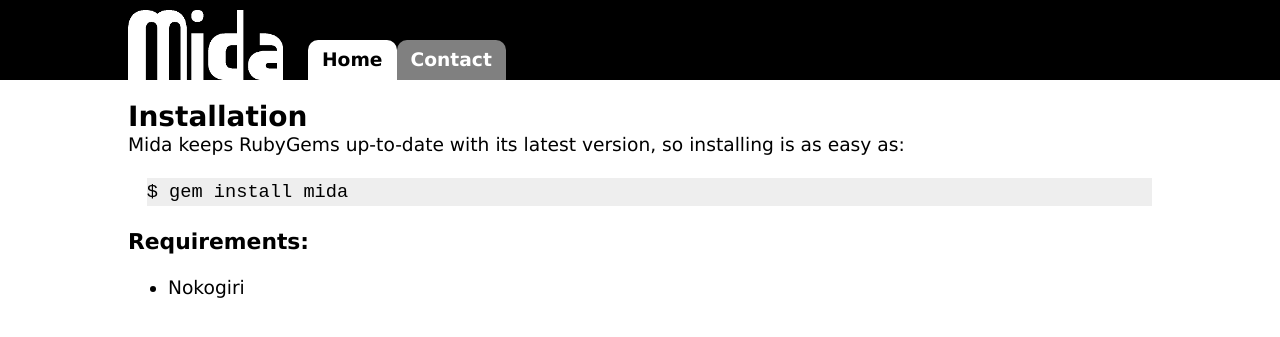
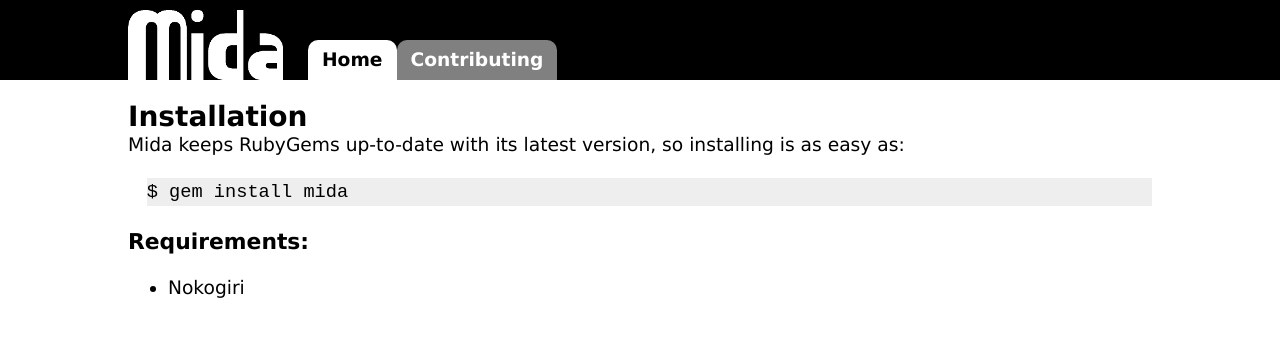
Before and after one commit to lawrencewoodman/mida, a Jekyll site: the page built from index.html, in a window 1280 px wide. Shown: the top 337 px of the page. Built offline with Jekyll 4.4.1, drawn with Linux system fonts in a browser that asks for light colours; Markdown is read by kramdown in place of the engine named in the settings.

Commit message:
Change contact to contributing and add page

```diff
--- a/_layouts/base.html
+++ b/_layouts/base.html
@@ -20,7 +20,7 @@
   <div id="topBanner">
     <div id="topBannerInner">
 
-      <img id="logo" src="images/logo.png" alt="Mida"/>
+      <img id="logo" src="/images/logo.png" alt="Mida"/>
       <nav>
         <ul>
         {% if page.menuOption == "home" %}
@@ -29,10 +29,10 @@
           <li><a class="unselected" href="/">Home</a></li>
         {% endif %}
 
-        {% if page.menuOption == "contact" %}
-          <li><a class="selected" href="/contact">Contact</a></li>
+        {% if page.menuOption == "contributing" %}
+          <li><a class="selected" href="/contributing">Contributing</a></li>
         {% else %}
-          <li><a class="unselected" href="/contact">Contact</a></li>
+          <li><a class="unselected" href="/contributing">Contributing</a></li>
         {% endif %}
         </ul>
       </nav>
```
Also changed, not shown: contributing/index.html (added, +13 -0 lines).
